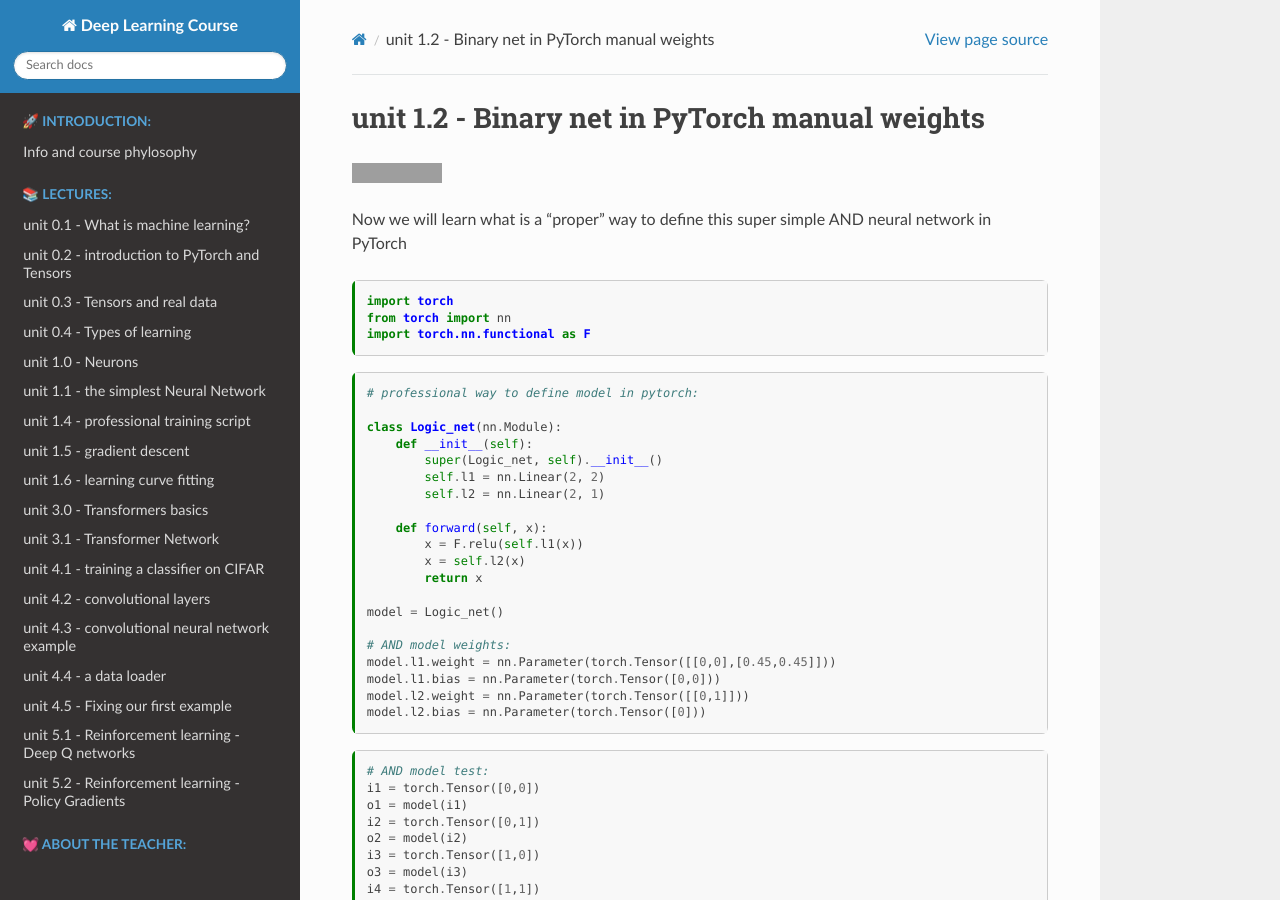
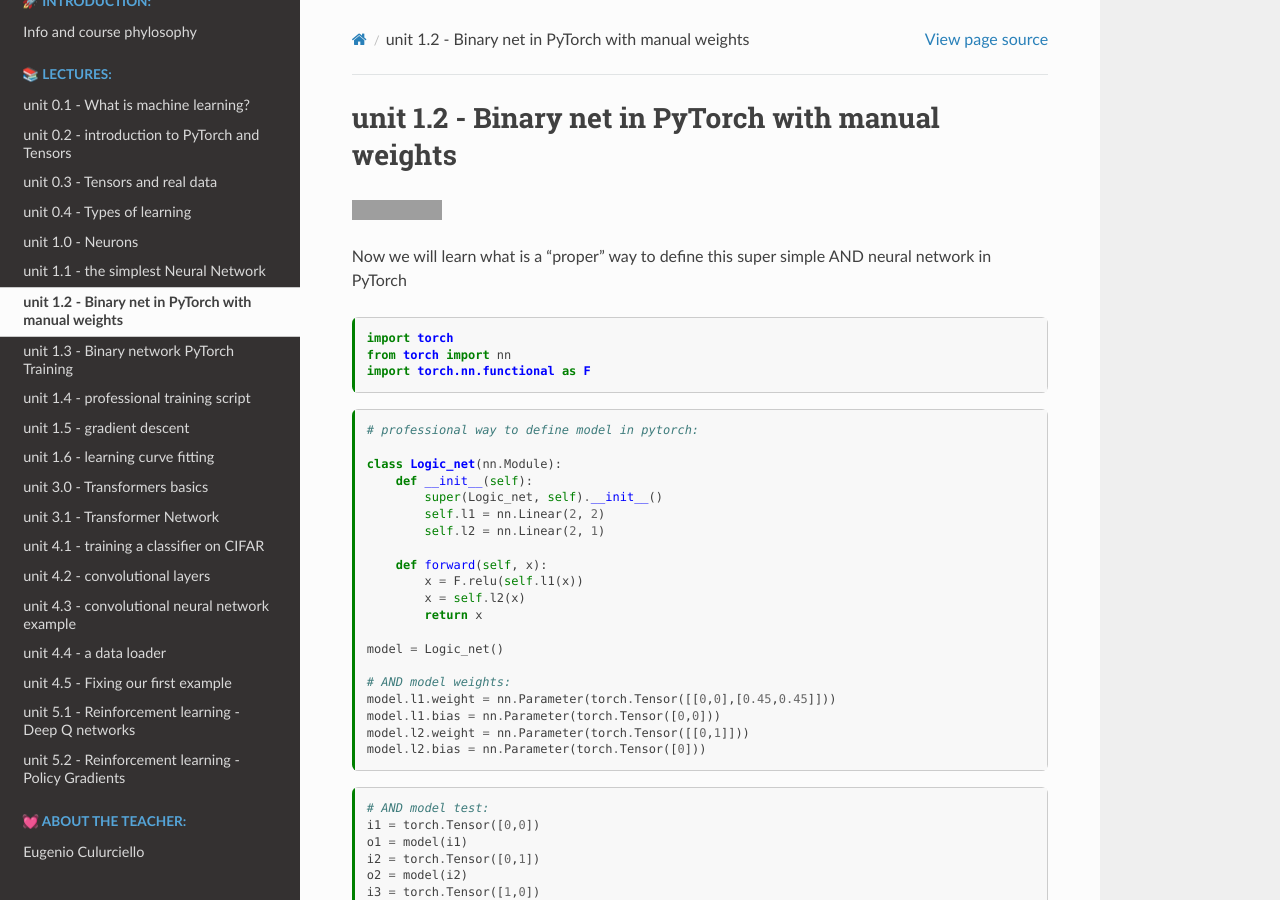
Before and after one commit to culurciello/deep-learning-course-source, a Sphinx documentation site: the page built from source/lectures/12-binary-net-pytorch-manual.ipynb, in a window 1280 px wide and 900 px high. Built offline with Sphinx 7.4.7 and the Read the Docs theme 2.0.0, drawn with Linux system fonts in a browser that asks for light colours; pages that are not in the unit, such as notebooks, are missing from menus; grey boxes are pictures that could not be loaded.

Commit message:
missing links

```diff
--- a/source/index.rst
+++ b/source/index.rst
@@ -38,8 +38,8 @@
    lectures/04-types-learning.ipynb
    lectures/10-neurons.ipynb
    lectures/11-neural-nets.ipynb
-   lectures/12-AND_net-pytorch.ipynb
-   lectures/13-AND-train-pytorch.ipynb
+   lectures/12-binary-net-pytorch-manual.ipynb
+   lectures/13-binary-net-pytorch.ipynb
    lectures/14-full-train_script_pytorch.ipynb
    lectures/15-gradient-descent.ipynb
    lectures/16-curve-fit.ipynb
```
Also changed, not shown: source/lectures/12-binary-net-pytorch-manual.ipynb, 1 other file.
